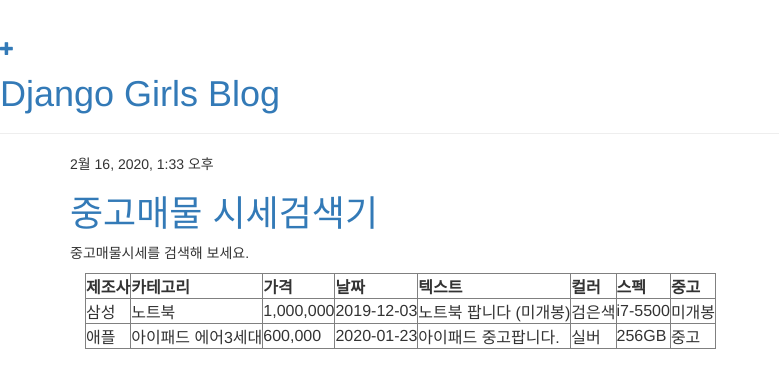
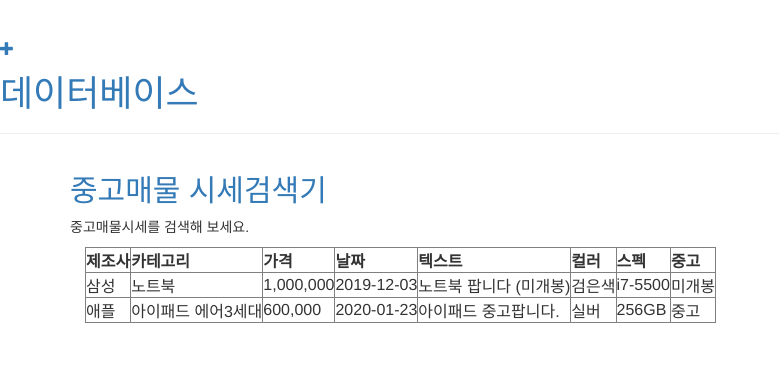
Before and after one commit to bellepoque7/sndhand, a Django app: page / in a window 1280 px wide. Shown: the top 388 px of the page, without its empty margins (0-779 px from the left). Run offline with Django 3.2, Linux system fonts and the light colour scheme; data comes from the database, SQL or seed files in the repository; some libraries are stand-ins or nearby versions.

Commit message:
django 수정

```diff
--- a/django/blog/templates/blog/base.html
+++ b/django/blog/templates/blog/base.html
@@ -3,7 +3,7 @@
 
 <html>
     <head>
-        <title>Django Girls blog</title>
+        <title>중고매물 시세검색기</title>
         <link rel="stylesheet" href="//maxcdn.bootstrapcdn.com/bootstrap/3.2.0/css/bootstrap.min.css">
         <link rel="stylesheet" href="//maxcdn.bootstrapcdn.com/bootstrap/3.2.0/css/bootstrap-theme.min.css">
         <link href='//fonts.googleapis.com/css?family=Lobster&subset=latin,latin-ext' rel='stylesheet' type='text/css'>
@@ -19,7 +19,7 @@
 
             <!-- 새로 글추가 기호 만들기 -->
             <a href="{% url 'post_new' %}" class="top-menu"><span class="glyphicon glyphicon-plus"></span></a>
-            <h1><a href="/">Django Girls Blog</a></h1>
+            <h1><a href="/">데이터베이스</a></h1>
 
         </div>
 
--- a/django/blog/templates/blog/post_detail.html
+++ b/django/blog/templates/blog/post_detail.html
@@ -2,6 +2,7 @@
 
 {% block content %}
     <div class="post">
+
         {% if post.published_date %}
             <div class="date">
                 {{ post.published_date }}
--- a/django/blog/templates/blog/post_list.html
+++ b/django/blog/templates/blog/post_list.html
@@ -5,15 +5,12 @@
 <!-- 부모 템플릿 block부분에 들어갈 내용-->
 {% for post in post_list %}
     <div class="post">
-        <div class="date">
-            {{ post.published_date }}
-        </div>
-        <h1>
+        <h2>
             <!-- post_list를 바꾸면 역으로 모 템플릿도 변경하게 만들기 -->
             <a href="{% url 'post_detail' post.pk %}">
                 {{ post.title }}
             </a>
-        </h1>
+        </h2>
         <p>{{ post.text|linebreaksbr }}</p>
     </div>
 
```
